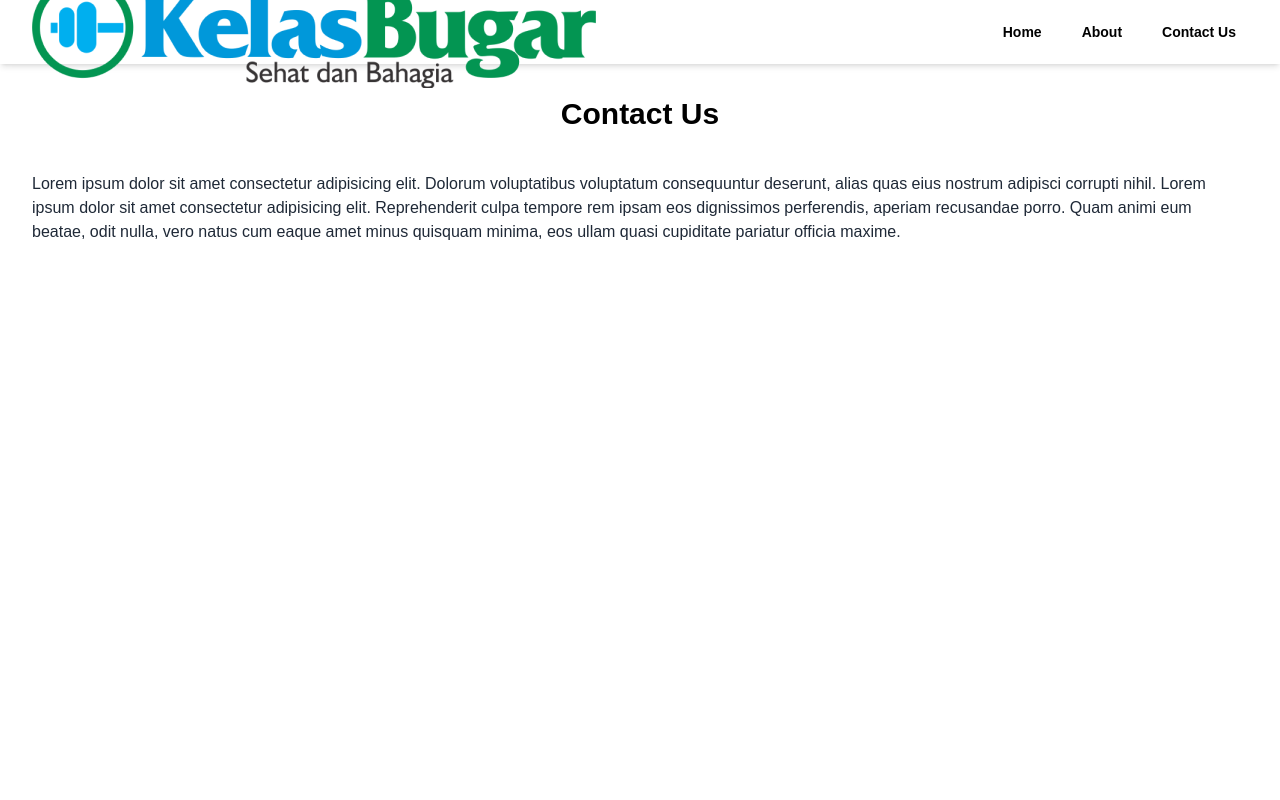
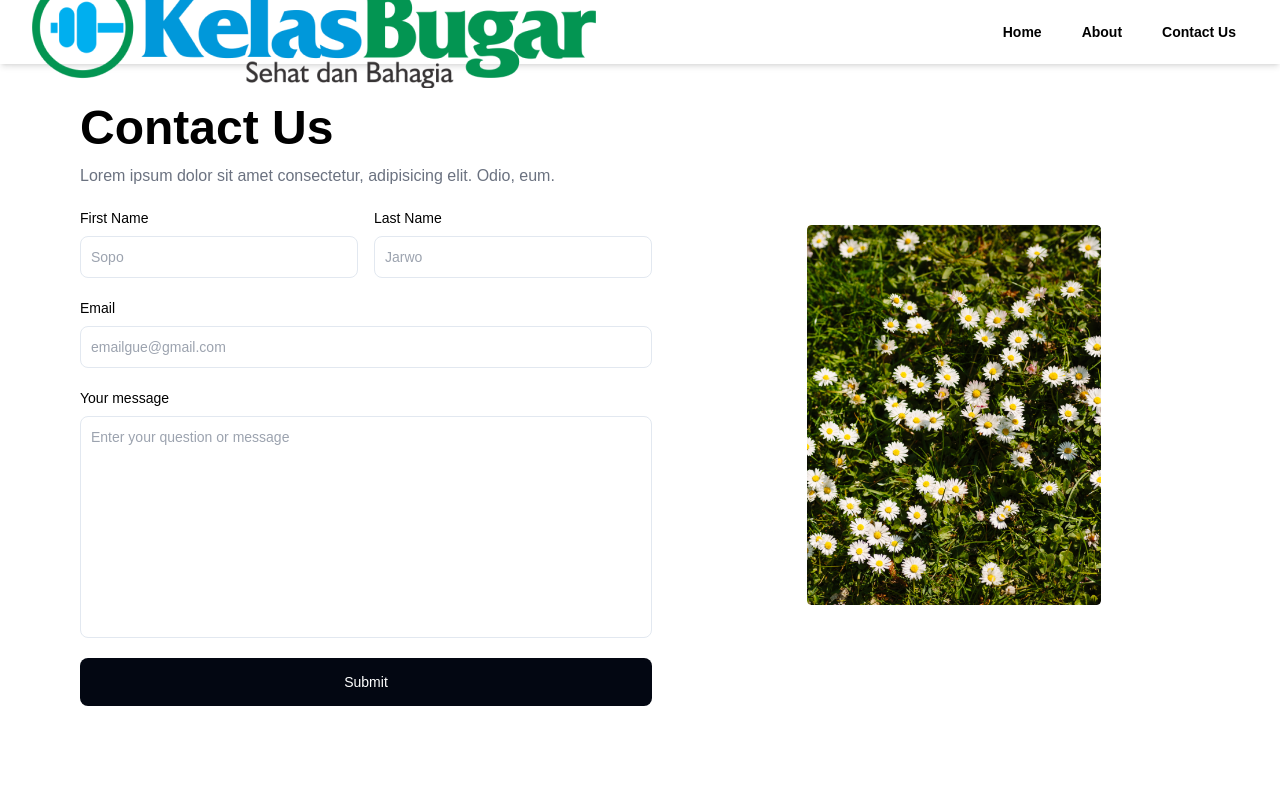
Before and after one commit to sofim204/kelas-bugar-fe, a Next.js app: page /contact in a window 1280 px wide. Shown: the top 800 px of the page. Built offline with nearby package versions, Linux system fonts and the light colour scheme.

Commit message:
contact us done

```diff
--- a/app/(root)/contact/page.tsx
+++ b/app/(root)/contact/page.tsx
@@ -1,4 +1,5 @@
 import type { Metadata } from "next";
+import Image from "next/image";
 
 export const metadata: Metadata = {
     title: "Kelas Bugar | Contact",
@@ -7,11 +8,56 @@ export const metadata: Metadata = {
 
 export default function Contact() {
     return (
-        <div className="min-h-screen flex justify-center items-start p-8 mt-16">
-            <main>
-                <h1 className="text-3xl text-black font-bold text-center">Contact Us</h1>
-                <p className="text-base text-gray-800 mt-10">Lorem ipsum dolor sit amet consectetur adipisicing elit. Dolorum voluptatibus voluptatum consequuntur deserunt, alias quas eius nostrum adipisci corrupti nihil. Lorem ipsum dolor sit amet consectetur adipisicing elit. Reprehenderit culpa tempore rem ipsam eos dignissimos perferendis, aperiam recusandae porro. Quam animi eum beatae, odit nulla, vero natus cum eaque amet minus quisquam minima, eos ullam quasi cupiditate pariatur officia maxime.
-                </p>
+        <div className="min-h-screen p-8 mt-16">
+            <main className="flex flex-col justify-evenly items-center sm:flex-row">
+                <div className="w-full h-full ml-10">
+                    <form className="w-full mx-auto p-2">
+                        <h1 className="text-black text-5xl font-bold mb-3">Contact Us</h1>
+                        <p className="text-base font-normal text-gray-500 mb-5">Lorem ipsum dolor sit amet consectetur, adipisicing elit. Odio, eum.</p>
+                        <div className="flex justify-between w-full">
+                            <div className="flex-1 mb-5 mr-4">
+                                <label htmlFor="firstname" className="block mb-2 text-sm font-medium text-black">First Name</label>
+                                <input type="text" id="firstname" className="bg-white border border-slate-200 text-gray-900 text-sm rounded-lg focus:ring-slate-200 focus:border-slate-200 block w-full p-2.5 dark:placeholder-gray-400 dark:focus:ring-slate-200 dark:focus:border-slate-200" placeholder="Sopo" autoComplete="off" required />
+                            </div>
+                            <div className="flex-1 mb-5">
+                                <label htmlFor="lastname" className="block mb-2 text-sm font-medium text-black">Last Name</label>
+                                <input type="text" id="lastname" className="bg-white border border-slate-200 text-gray-900 text-sm rounded-lg focus:ring-slate-200 focus:border-slate-200 block w-full p-2.5 dark:placeholder-gray-400 dark:focus:ring-slate-200 dark:focus:border-slate-200" placeholder="Jarwo" autoComplete="off" required />
+                            </div>
+                        </div>
+                        <div className="w-full">
+                            <div className="mb-5">
+                                <label htmlFor="email" className="block mb-2 text-sm font-medium text-black">Email</label>
+                                <input type="text" id="email" className="bg-white border border-slate-200 text-gray-900 text-sm rounded-lg focus:ring-slate-200 focus:border-slate-200 block w-full p-2.5 dark:placeholder-gray-400 dark:focus:ring-slate-200 dark:focus:border-slate-200" placeholder="emailgue@gmail.com" autoComplete="off" required />
+                            </div>
+                        </div>
+                        <div className="w-full">
+                            <div className="mb-5">
+                                <label htmlFor="yourmessage" className="block mb-2 text-sm font-medium text-black">Your message</label>
+                                <textarea name="message" id="yourmessage" rows={10} className="bg-white border border-slate-200 text-gray-900 text-sm rounded-lg focus:ring-slate-200 focus:border-slate-200 block w-full p-2.5 resize-none dark:placeholder-gray-400 dark:focus:ring-slate-200 dark:focus:border-slate-200" placeholder="Enter your question or message" autoComplete="off" required>
+                                </textarea>
+                            </div>
+                        </div>
+                        <div className="w-full">
+                            <div className="mb-5">
+                                <button type="submit" className="text-white bg-gray-950 hover:bg-gray-950 focus:ring-4 focus:outline-none focus:ring-blue-300 font-medium rounded-lg text-sm w-full px-5 py-3.5 text-center dark:bg-gray-950 dark:hover:bg-gray-950 dark:focus:bg-gray-950">Submit</button>
+                            </div>
+                        </div>
+                    </form>
+                </div>
+                <div className="w-full hidden md:block">
+                    <div className="flex justify-center items-center">
+                        <Image
+                            // className="w-1/2 h-full"
+                            className="w-auto max-w-full h-auto sm:w-1/2 sm:h-full"
+                            src="/contact-us-hero.png"
+                            alt="Contact Us"
+                            width={244}
+                            height={566}
+                            layout="intrinsic"
+                            loading="lazy"
+                            />
+                    </div>
+                </div>
             </main>
         </div>
     );
```
Also changed, not shown: public/contact-us-hero.png (added).
